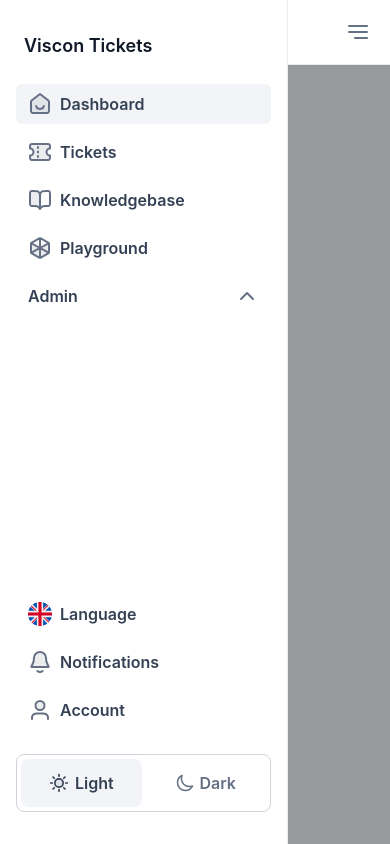
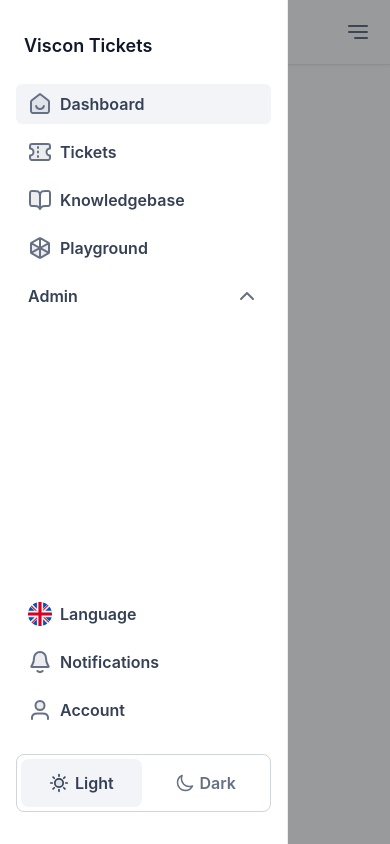
Before and after one commit to lucasprins/viscon-tickets, a React (Create React App) app: page / in a window 390 px wide. Both pictures are taken after a click on the button 358 px from the left and 32 px from the top of the page. Built offline with nearby package versions, Linux system fonts and the light colour scheme.

Commit message:
Fix: backrop z-index

```diff
--- a/src/App.tsx
+++ b/src/App.tsx
@@ -12,7 +12,7 @@ function App() {
 	return (
 		<>
 			<ModalChangeLanguage />
-			<Backdrop state={backdropState} />
+			<Backdrop state={backdropState} z_index='z-40' />
 			<Router>
 				<Routes>
 					{routes.map(({ path, component }, key) => (
--- a/src/components/Backdrop/Backdrop.tsx
+++ b/src/components/Backdrop/Backdrop.tsx
@@ -3,16 +3,17 @@ import { getBackdropState } from '../../features/modal/modalSlice';
 import { useAppSelector } from '../../hooks/reduxHooks';
 
 type BackkdropType = {
-	state: boolean
+	state: boolean,
+	z_index: string, // Should be a TailwindCSS z-index property
 	close?: () => any
 }
 
-export default function Backdrop({ state, close }: BackkdropType) {
+export default function Backdrop({ state, z_index, close }: BackkdropType) {
 	return (
 		<div
 			onClick={close}
 			className={state
-				? 'z-40 fixed inset-0 w-100 h-100 bg-dark-900 opacity-40 dark:opacity-70'
+				? `${z_index} fixed inset-0 w-100 h-100 bg-dark-900 opacity-40 dark:opacity-70`
 				: 'hidden'
 			}>
 		</div>
--- a/src/components/Layout/Layout.tsx
+++ b/src/components/Layout/Layout.tsx
@@ -14,7 +14,7 @@ export default function Layout() {
 	return (
 		<>
 			<NavigationMobile openSidebar={toggleSidebar} />
-			<Backdrop state={sidebar} close={toggleSidebar} />
+			<Backdrop state={sidebar} z_index='z-20' close={toggleSidebar} />
 			<NavigationSidebarMobile state={sidebar} />
 			<NavigationSidebarDesktop />
 		</>
--- a/src/components/Modal/ModalChangeLanguage.tsx
+++ b/src/components/Modal/ModalChangeLanguage.tsx
@@ -24,7 +24,7 @@ export function ModalChangeLanguage() {
     };
 
     return (
-        <Dialog className='z-50 absolute inset-0 flex items-center justify-center' open={isOpen} onClose={closeModal}>
+        <Dialog className='z-50 absolute inset-0 flex items-center p-6 lg:p-0 justify-center' open={isOpen} onClose={closeModal}>
             <Dialog.Panel className='bg-white dark:bg-dark-800 w-full lg:w-96 flex flex-col items-center gap-6 p-6 rounded-xl drop-shadow'>
                 <div className='flex justify-between items-center w-full'>
                     <Dialog.Title className='text-gray-900 dark:text-white text-xl font-semibold'>Select a language</Dialog.Title>
--- a/src/components/Navigation/NavigationMobile.tsx
+++ b/src/components/Navigation/NavigationMobile.tsx
@@ -10,7 +10,7 @@ type NavigationMobileTypes = {
 export const NavigationMobile = ({ openSidebar }: NavigationMobileTypes) => {
 	return (
 		<>
-			<div className='z-50 drop-shadow-sm sticky inset-0 bg-white dark:bg-dark-700 dark:border-dark-500 flex items-center md:hidden justify-between py-3 pr-3 pl-6 border-b border-gray-200'>
+			<div className='z-10 drop-shadow-sm sticky inset-0 bg-white dark:bg-dark-700 dark:border-dark-500 flex items-center md:hidden justify-between py-3 pr-3 pl-6 border-b border-gray-200'>
 				<Link to='/'>
 					<h2 className='text-lg text-gray-900 font-semibold dark:font-medium dark:text-white'>Viscon Tickets</h2>
 				</Link>
--- a/src/components/Navigation/NavigationSidebarMobile.tsx
+++ b/src/components/Navigation/NavigationSidebarMobile.tsx
@@ -10,7 +10,7 @@ export function NavigationSidebarMobile({ state }: NavigationSidebarMobileType)
 
 	return (
 		<aside className={state
-			? "h-full w-72 transition-all duration-500 fixed inset-0 z-50 flex md:hidden flex-col justify-between border-r py-8 bg-white dark:border-dark-500 dark:bg-dark-700"
+			? "h-full w-72 transition-all duration-500 fixed inset-0 z-30 flex md:hidden flex-col justify-between border-r py-8 bg-white dark:border-dark-500 dark:bg-dark-700"
 			: "-translate-x-full transition-all duration-500 h-full w-72 fixed inset-0 z-50 border-r md:hidden flex flex-col justify-between py-8 bg-white dark:border-dark-500 dark:bg-dark-700"
 		}>
 			<NavigationSidebar />
```
